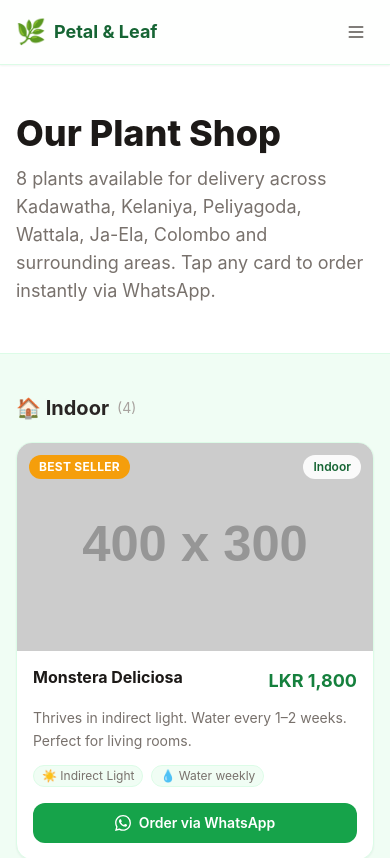
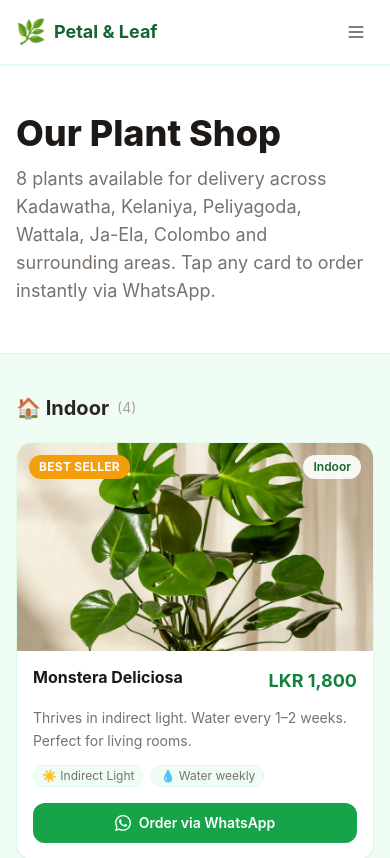
Before and after one commit to TharaniJDissanayake/Plant-nursery, a Next.js app: page /shop in a window 390 px wide. Shown: the top 858 px of the page. Built offline with nearby package versions, Linux system fonts and the light colour scheme.

Commit message:
Serve plant images with optimised next/image
Drop unoptimized and the placehold.co URL, add responsive sizes, and
add an optional priority prop used only for the first row on /shop.
All other cards lazy-load.

```diff
--- a/app/shop/page.tsx
+++ b/app/shop/page.tsx
@@ -44,7 +44,7 @@ export default function ShopPage() {
       <section className="max-w-6xl mx-auto px-4 sm:px-6 lg:px-8 py-10">
 
         {/* Category sections */}
-        {categories.slice(1).map(({ key, label }) => {
+        {categories.slice(1).map(({ key, label }, sectionIndex) => {
           const group = byCategory(key);
           if (group.length === 0) return null;
           return (
@@ -56,8 +56,13 @@ export default function ShopPage() {
                 </span>
               </h2>
               <div className="grid grid-cols-1 sm:grid-cols-2 lg:grid-cols-3 xl:grid-cols-4 gap-6">
-                {group.map((plant) => (
-                  <PlantCard key={plant.id} plant={plant} />
+                {group.map((plant, i) => (
+                  <PlantCard
+                    key={plant.id}
+                    plant={plant}
+                    // first row of the first section is above the fold
+                    priority={sectionIndex === 0 && i < 4}
+                  />
                 ))}
               </div>
             </div>
@@ -68,7 +73,7 @@ export default function ShopPage() {
         <div className="mt-6 rounded-2xl bg-brand-800 text-white p-8 md:p-10 flex flex-col md:flex-row items-center justify-between gap-6">
           <div>
             <h3 className="text-xl font-bold mb-1">
-              Don't see what you're looking for?
+              Don&apos;t see what you&apos;re looking for?
             </h3>
             <p className="text-brand-200 text-sm">
               Send us a message — we take special orders and can source specific
--- a/components/PlantCard.tsx
+++ b/components/PlantCard.tsx
@@ -2,7 +2,13 @@ import Image from "next/image";
 import { Plant, lightLabel, waterLabel } from "@/data/plants";
 import { BUSINESS, WA_BASE } from "@/config/business";
 
-export default function PlantCard({ plant }: { plant: Plant }) {
+export default function PlantCard({
+  plant,
+  priority = false,
+}: {
+  plant: Plant;
+  priority?: boolean; // only for cards visible above the fold
+}) {
   const message = encodeURIComponent(
     `Hi! I'd like to order ${plant.name} (${BUSINESS.currency} ${plant.price.toLocaleString()}). Please let me know if it's available.`
   );
@@ -13,12 +19,13 @@ export default function PlantCard({ plant }: { plant: Plant }) {
       {/* Image */}
       <div className="relative overflow-hidden">
         <Image
-          src={`https://placehold.co/400x300/${plant.color}/166534?text=${encodeURIComponent(plant.name)}&font=montserrat`}
-          alt={plant.name}
-          width={400}
-          height={300}
+          src={plant.image}
+          alt={plant.imageAlt}
+          width={800}
+          height={600}
+          sizes="(min-width: 1280px) 25vw, (min-width: 1024px) 33vw, (min-width: 640px) 50vw, 100vw"
+          priority={priority}
           className="w-full h-52 object-cover group-hover:scale-105 transition-transform duration-300"
-          unoptimized
         />
         {plant.badge && (
           <span className="absolute top-3 left-3 bg-warm-500 text-white text-xs font-bold px-2.5 py-1 rounded-full uppercase tracking-wide">
```
